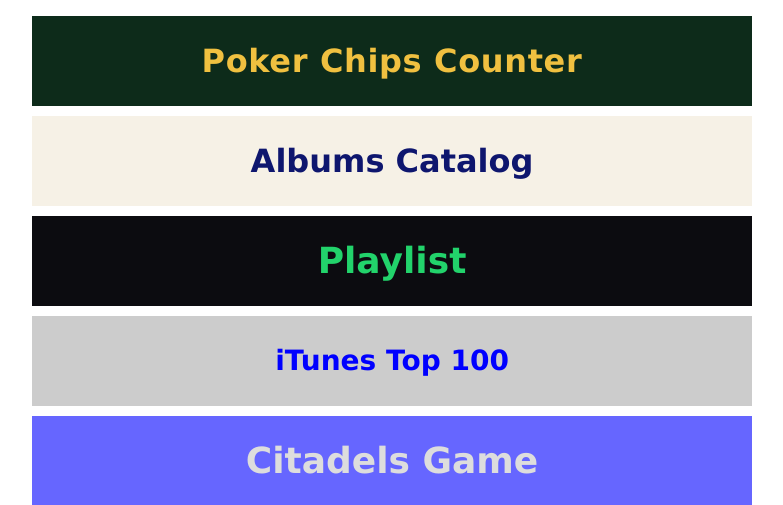
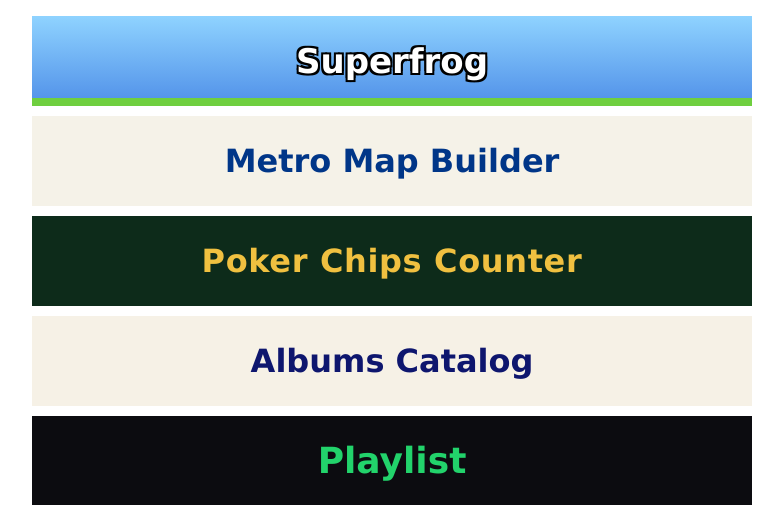
Before and after one commit to chi2015/chi-versel, a Node server app: page / in a window 1280 px wide. Shown: the top 505 px of the page, without its empty margins (248-1031 px from the left). Run offline with Node 20, Linux system fonts and the light colour scheme; some libraries are stand-ins or nearby versions.

Commit message:
Add metromap & sf to menu

```diff
--- a/menu.js
+++ b/menu.js
@@ -1,4 +1,16 @@
 module.exports = [
+	{
+		title: 'Superfrog',
+		url: '/superfrog',
+		className: 'superfrog'
+	},
+
+	{
+		title: 'Metro Map Builder',
+		url: '/metromap-builder',
+		className: 'metromap-builder'
+	},
+
 	{
 		title: 'Poker Chips Counter',
 		url: '/poker-chips-counter',
--- a/public/stylesheets/chi.css
+++ b/public/stylesheets/chi.css
@@ -28,6 +28,40 @@ ul.projects-menu li a {
 
 ul.projects-menu li a:hover, ul.projects-menu li a:visited {
 	text-decoration:none;
+}
+
+/* Superfrog: sky gradient, grass strip, white HUD text with black stroke */
+.superfrog
+{
+	background: linear-gradient(#8fd3ff, #4f8fe8);
+	box-shadow: inset 0 -8px 0 #6fcf3f;
+	color: #ffffff;
+	text-shadow: -2px -2px 0 #000, 2px -2px 0 #000, -2px 2px 0 #000, 2px 2px 0 #000;
+	font-family: monospace;
+	font-size: 34px;
+	font-weight: bold;
+}
+
+.superfrog:hover
+{
+	background: linear-gradient(#a6ddff, #6aa2ef);
+	color: #ffe066;
+}
+
+/* Metro Map Builder: map paper background, Underground-blue text */
+.metromap-builder
+{
+	background-color: #f5f2e8;
+	color: #003688;
+	font-family: "Helvetica Neue", Helvetica, Arial, system-ui, sans-serif;
+	font-size: 32px;
+	font-weight: bold;
+}
+
+.metromap-builder:hover
+{
+	background-color: #e8e4d8;
+	color: #1c3a5e;
 }
 
 .poker-chips-counter
```
Also changed, not shown: vercel.json.
